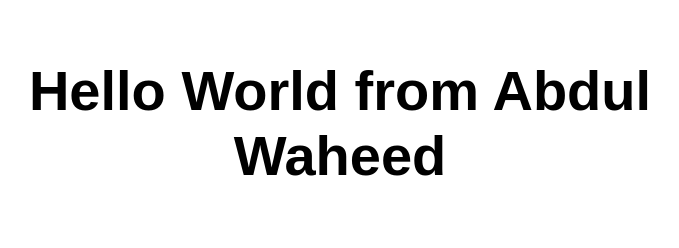
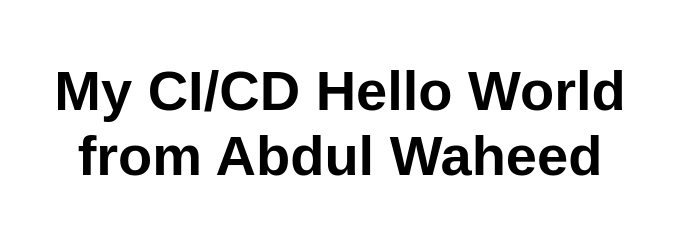
Before and after one commit to Waheed-2025/dic13-static1, a website: page src/index.html in a window 1280 px wide. Shown: the whole page, without its empty margins (300-979 px from the left). Drawn offline with Linux system fonts and the light colour scheme.

Commit message:
Update index.html

```diff
--- a/src/index.html
+++ b/src/index.html
@@ -12,7 +12,7 @@
 <body>
   <main>
     <title>Vanilla JavaScript App</title>
-    <h1>Hello World from Abdul Waheed</h1>
+    <h1>My CI/CD Hello World from Abdul Waheed</h1>
     <title>Hello Pakistan</title>
   </main>
 </body>
```
